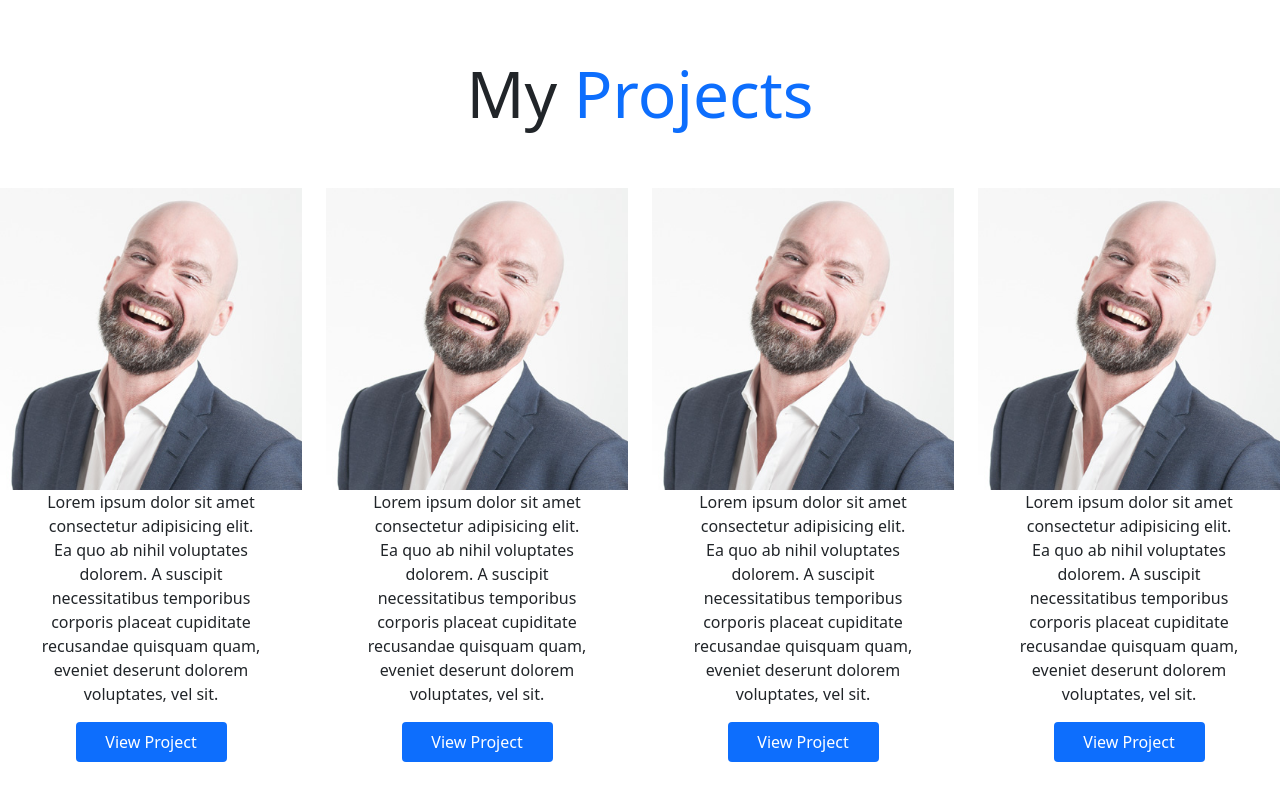
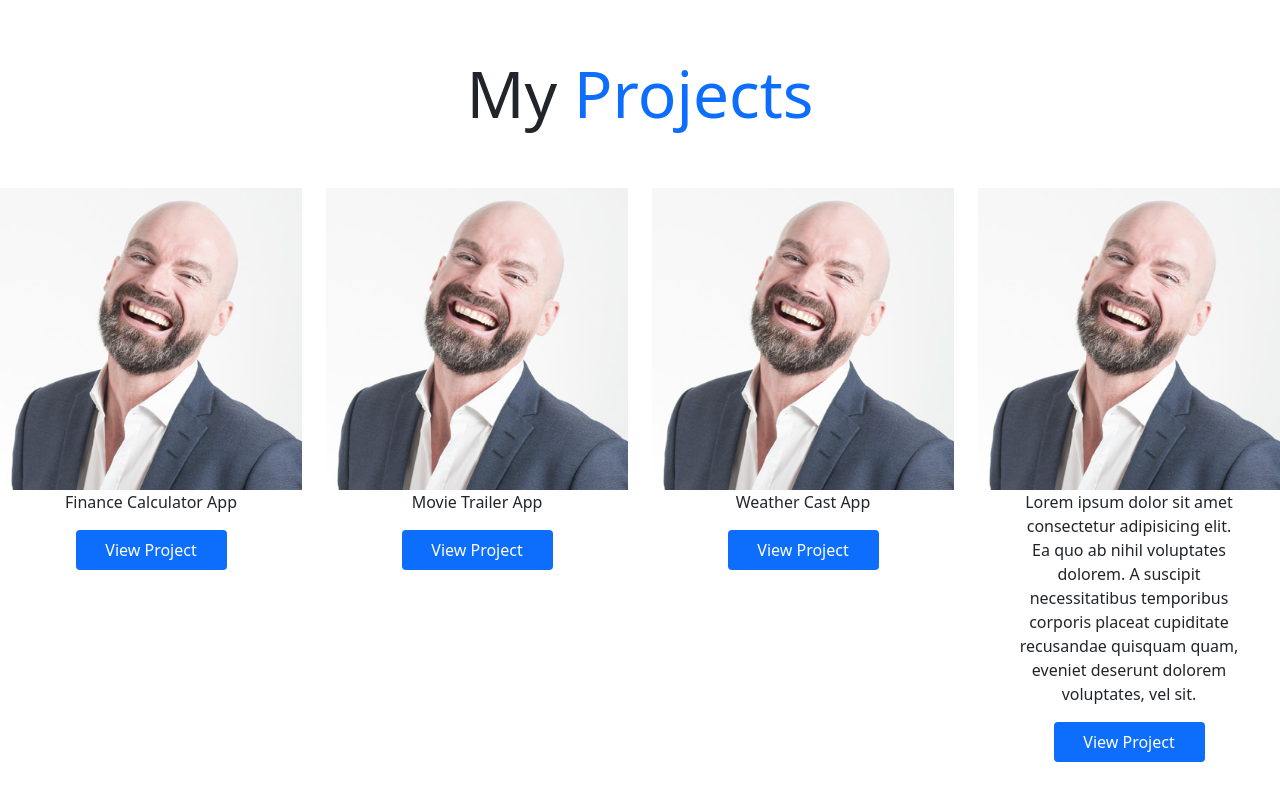
Before and after one commit to UserAhmad2001/My-Personal-Portfolio, a website: page index.html in a window 1280 px wide. Shown: the part 2107-2907 px from the top of the page. Drawn offline with Linux system fonts and the light colour scheme.

```diff
--- a/index.html
+++ b/index.html
@@ -4,7 +4,7 @@
     <meta charset="UTF-8">
     <meta http-equiv="X-UA-Compatible" content="IE=edge">
     <meta name="viewport" content="width=device-width, initial-scale=1.0">
-    <title>Document</title>
+    <title>My-Portfolio</title>
 
 
           <!-- MY SASS STYLESHEET -->
@@ -131,11 +131,22 @@
 
           <div class="col-lg-3 col-md-6 py-2">
             <img class="img-fluid d-block mx-auto" src="./images/client-1.jpg" alt="project image">
-            <p class="mx-auto text-center w-75">Lorem ipsum dolor sit amet consectetur adipisicing elit.
-              Ea quo ab nihil voluptates dolorem. A suscipit necessitatibus
-              temporibus corporis placeat cupiditate recusandae quisquam quam,
-               eveniet deserunt dolorem voluptates, vel sit.</p>
-               <div role="button" class="btn-primary text-center rounded p-2 w-50 mx-auto">View Project</div>
+            <p class="mx-auto text-center w-75">Finance Calculator App</p>
+               <div role="button" class="btn-primary text-center rounded p-2 w-50 mx-auto" href="./projects/finance_calculator.html">View Project</div>
+          </div>
+
+          <div class="col-lg-3 col-md-6 py-2">
+            <img class="img-fluid d-block mx-auto" src="./images/client-1.jpg" alt="project image">
+            <p class="mx-auto text-center w-75">Movie Trailer App</p>
+               <div role="button" href="./projects/movies.html" class="btn-primary text-center rounded p-2 w-50 mx-auto">View Project</div>
+          </div>
+
+          <div class="w-100 d-md-none"></div>
+
+          <div class="col-lg-3 col-md-6 py-2">
+            <img class="img-fluid d-block mx-auto" src="./images/client-1.jpg" alt="project image">
+            <p class="mx-auto text-center w-75">Weather Cast App</p>
+               <div role="button" href="./projects/weather.html" class="btn-primary text-center rounded p-2 w-50 mx-auto">View Project</div>
           </div>
 
           <div class="col-lg-3 col-md-6 py-2">
@@ -144,27 +155,7 @@
               Ea quo ab nihil voluptates dolorem. A suscipit necessitatibus
               temporibus corporis placeat cupiditate recusandae quisquam quam,
                eveniet deserunt dolorem voluptates, vel sit.</p>
-               <div role="button" class="btn-primary text-center rounded p-2 w-50 mx-auto">View Project</div>
-          </div>
-
-          <div class="w-100 d-md-none"></div>
-
-          <div class="col-lg-3 col-md-6 py-2">
-            <img class="img-fluid d-block mx-auto" src="./images/client-1.jpg" alt="project image">
-            <p class="mx-auto text-center w-75">Lorem ipsum dolor sit amet consectetur adipisicing elit.
-              Ea quo ab nihil voluptates dolorem. A suscipit necessitatibus
-              temporibus corporis placeat cupiditate recusandae quisquam quam,
-               eveniet deserunt dolorem voluptates, vel sit.</p>
-               <div role="button" class="btn-primary text-center rounded p-2 w-50 mx-auto">View Project</div>
-          </div>
-
-          <div class="col-lg-3 col-md-6 py-2">
-            <img class="img-fluid d-block mx-auto" src="./images/client-1.jpg" alt="project image">
-            <p class="mx-auto text-center w-75">Lorem ipsum dolor sit amet consectetur adipisicing elit.
-              Ea quo ab nihil voluptates dolorem. A suscipit necessitatibus
-              temporibus corporis placeat cupiditate recusandae quisquam quam,
-               eveniet deserunt dolorem voluptates, vel sit.</p>
-               <div role="button" class="btn-primary text-center rounded p-2 w-50 mx-auto">View Project</div>
+               <div role="button" href="./projects/ecommerce.html" class="btn-primary text-center rounded p-2 w-50 mx-auto">View Project</div>
           </div>
 
 
```
Also changed, not shown: projects/weather.html (+4 -4 lines).
